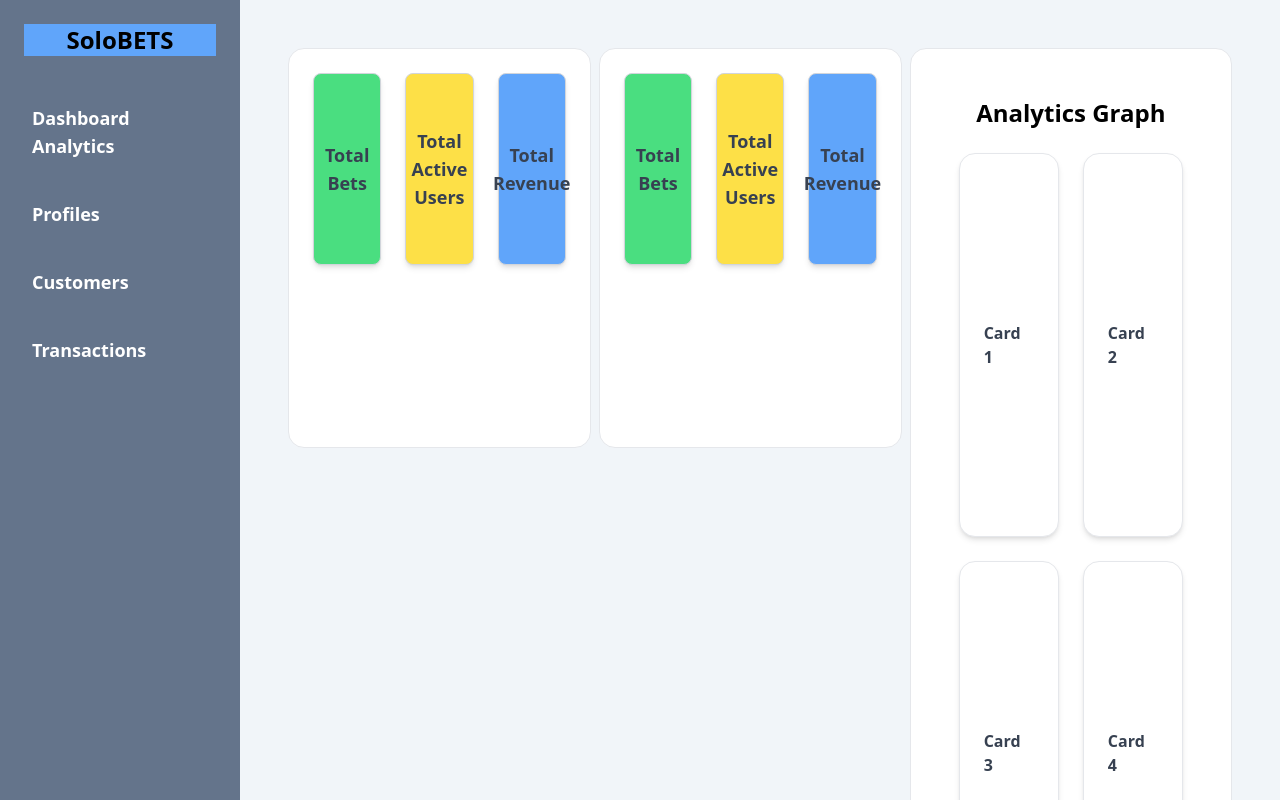
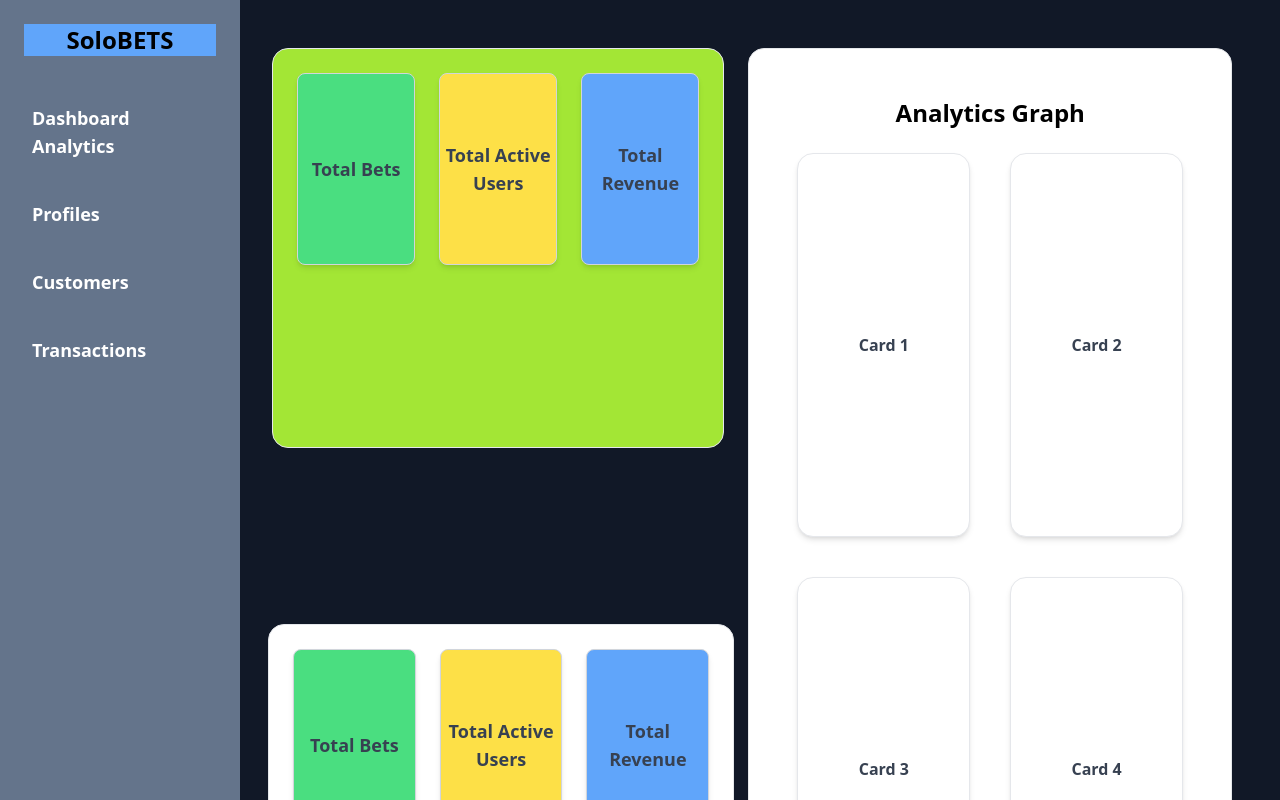
Before and after one commit to sololemons/BettingDashboard, a Vue app: page /analytics in a window 1280 px wide. Built offline with nearby package versions, Linux system fonts and the light colour scheme.

Commit message:
second commit

```diff
--- a/src/components/Analytics.vue
+++ b/src/components/Analytics.vue
@@ -1,38 +1,14 @@
 <template>
-  <div class="flex flex-col md:flex-row justify-between items-start gap-2 p-6">
+
+  <div class="flex flex-col md:flex-row justify-between items-start gap-2 p-6 xl:mb-[17%] lg:mb-[3%]">
 
 
-    <div class="relative flex flex-col bg-white rounded-2xl border border-gray-200 p-6 w-full
-    sm:w-11/12 sm:max-w-3xl
-    md:w-3/5 md:max-w-md
-    lg:w-[80%] lg:max-w-3xl lg:h-80
-    xl:w-[70%] xl:max-w-4xl xl:h-[400px]
-    2xl:w-[60%] 2xl:max-w-5xl 2xl:h-[500px]">
-
-
-      <div class="grid grid-cols-1 sm:grid-cols-2 lg:grid-cols-3 gap-6 ">
-        <div class="bg-green-400 h-40 sm:h-48 rounded-lg shadow-md flex items-center justify-center
-          transform hover:scale-95 transition border border-gray-300">
-          <p class="text-gray-700 font-semibold text-lg text-center">Total Bets</p>
-        </div>
-
-        <div class="bg-yellow-300 h-40 sm:h-48 rounded-lg shadow-md flex items-center justify-center
-          transform hover:scale-95 transition border border-gray-300">
-          <p class="text-gray-700 font-semibold text-lg text-center">Total Active Users</p>
-        </div>
-
-        <div class="bg-blue-400 h-40 sm:h-48 rounded-lg shadow-md flex items-center justify-center
-          transform hover:scale-95 transition border border-gray-300">
-          <p class="text-gray-700 font-semibold text-lg text-center">Total Revenue</p>
-        </div>
-      </div>
-    </div>
-    <div class="relative flex flex-col bg-white rounded-2xl border border-gray-200 p-6 w-full
-    sm:w-11/12 sm:max-w-3xl
-    md:w-3/5 md:max-w-md
-    lg:w-[80%] lg:max-w-3xl lg:h-80
-    xl:w-[70%] xl:max-w-4xl xl:h-[400px]
-    2xl:w-[60%] 2xl:max-w-5xl 2xl:h-[500px]">
+    <div class="relative flex flex-col bg-lime-400 rounded-2xl border border-gray-200 p-6 w-full
+    sm:w-11/12
+    md:w-[53%] md:-left-4
+    lg:w-[80%] lg:h-80
+    xl:w-[70%] xl:h-[400px]
+   ">
 
 
       <div class="grid grid-cols-1 sm:grid-cols-2 lg:grid-cols-3 gap-6 ">
@@ -60,11 +36,10 @@
 
     <div class="flex flex-col sm:flex-row justify-between items-start bg-white p-6 rounded-2xl border border-gray-200
         w-full
-        sm:max-w-screen-sm sm:w-[90%] sm:h-[450px]
-        md:max-w-screen-md md:w-[60%] md:h-[650px]
-        lg:max-w-screen-lg lg:w-[50%] lg:h-[600px]
-        2xl:max-w-screen-2x1 2x1:w-[85%] 2x1:h-[800px]
-        xl:max-w-screen-xl xl:w-[75%] xl:h-[780px] mx-auto"
+         sm:w-[90%] sm:h-[450px]
+         md:w-[60%] md:h-[650px]
+         lg:w-[60%] lg:h-[600px]
+         xl:w-[75%] xl:h-[780px]"
         >
 
   <div class="flex flex-col items-center justify-start h-screen w-full p-6">
@@ -75,25 +50,25 @@
     </div>
 
 
-    <div class="grid grid-cols-1 sm:grid-cols-2 lg:grid-cols-4 xl:grid-cols-2 gap-6 w-full max-w-screen-lg">
+    <div class="grid grid-cols-1 sm:grid-cols-2 lg:grid-cols-2 xl:grid-cols-2 gap-10 w-full ">
 
 
-      <div class="bg-white p-6 rounded-2xl shadow-md border border-gray-200 flex items-center justify-center h-56  sm:h-44 xl:h-96 lg:h-56 md:h-52 ">
+      <div class="bg-white p-6 rounded-2xl shadow-md border border-gray-200 flex items-center justify-center  h-56  sm:h-44 xl:h-96 lg:h-56 md:h-60">
         <p class="text-gray-700 font-semibold">Card 1</p>
       </div>
 
 
-      <div class="bg-white p-6 rounded-2xl shadow-md border border-gray-200 flex items-center justify-center h-56  sm:h-44 xl:h-96 lg:h-56 md:h-52">
+      <div class="bg-white p-6 rounded-2xl shadow-md border border-gray-200 flex items-center justify-center h-56  sm:h-44 xl:h-96 lg:h-56 md:h-60">
         <p class="text-gray-700 font-semibold">Card 2</p>
       </div>
 
 
-      <div class="bg-white p-6 rounded-2xl shadow-md border border-gray-200 flex items-center justify-center h-56  sm:h-44 xl:h-96 lg:h-56 md:h-52">
+      <div class="bg-white p-6 rounded-2xl shadow-md border border-gray-200 flex items-center justify-center h-56  sm:h-44 xl:h-96 lg:h-56 md:h-60">
         <p class="text-gray-700 font-semibold">Card 3</p>
       </div>
 
 
-      <div class="bg-white p-6 rounded-2xl shadow-md border border-gray-200 flex items-center justify-center h-56 sm:h-44 xl:h-96 lg:h-56 md:h-52">
+      <div class="bg-white p-6 rounded-2xl shadow-md border border-gray-200 flex items-center justify-center h-56 sm:h-44 xl:h-96 lg:h-56 md:h-60">
         <p class="text-gray-700 font-semibold">Card 4</p>
       </div>
 
@@ -108,5 +83,33 @@
 
 
   </div>
+  <div class="relative flex flex-col bg-white rounded-2xl border border-gray-200 p-6
+  sm:w-11/12
+  md:w-[45%] md:-mt-[40%] md:-left-2
+  lg:w-[54%] lg:h-96 lg:left-1
+  xl:w-[47%] xl:h-[490px]
+  ">
+
+
+    <div class="grid grid-cols-1 sm:grid-cols-2 lg:grid-cols-3 gap-6 ">
+      <div class="bg-green-400 h-40 sm:h-48 rounded-lg shadow-md flex items-center justify-center
+        transform hover:scale-95 transition border border-gray-300">
+        <p class="text-gray-700 font-semibold text-lg text-center">Total Bets</p>
+      </div>
+
+      <div class="bg-yellow-300 h-40 sm:h-48 rounded-lg shadow-md flex items-center justify-center
+        transform hover:scale-95 transition border border-gray-300">
+        <p class="text-gray-700 font-semibold text-lg text-center">Total Active Users</p>
+      </div>
+
+      <div class="bg-blue-400 h-40 sm:h-48 rounded-lg shadow-md flex items-center justify-center
+        transform hover:scale-95 transition border border-gray-300">
+        <p class="text-gray-700 font-semibold text-lg text-center">Total Revenue</p>
+      </div>
+    </div>
+  </div>
+
+
+
 
 </template>
--- /dev/null
+++ b/src/components/BetslipModal.vue
@@ -0,0 +1,31 @@
+<template>
+    <div v-if="isModalOpen" id="betslipModal" class="fixed inset-0 bg-black bg-opacity-65 flex items-center justify-center">
+        <div class="bg-white p-6 rounded-lg shadow-lg w-2/3">
+
+          <button @click="closeModal" class="float-right text-gray-500 text-xl">&times;</button>
+
+          <h2 class="text-lg font-bold mb-3">Bet Slip Details</h2>
+          <table class="w-full border-collapse border border-gray-300">
+            <thead class="bg-gray-800 text-white">
+              <tr>
+                <th class="py-2 px-4">Betslip ID</th>
+                <th>Matches</th>
+                <th class="py-2 px-4">Market</th>
+                <th class="py-2 px-4">Odds</th>
+                <th class="py-2 px-4">Pick</th>
+              </tr>
+            </thead>
+          </table>
+        </div>
+      </div>
+</template>
+<script setup>
+const props = defineProps({
+  isOpen: Boolean,
+});
+const emit = defineEmits(["close"]);
+function closeModal() {
+    emit('close');
+  }
+
+</script>
--- a/src/router/index.js
+++ b/src/router/index.js
@@ -1,9 +1,10 @@
+import { createRouter, createWebHistory } from 'vue-router'
 import Login from '@/views/Login.vue'
 import SignUp from '@/views/SignUp.vue'
 import Dashboard from '@/views/Dashboard.vue'
-import { createRouter, createWebHistory } from 'vue-router'
 import Analytics from '@/components/Analytics.vue'
 import Stle from '@/components/stle.vue'
+import Profiles from '@/components/Profiles.vue'
 
 const router = createRouter({
   history: createWebHistory(import.meta.env.BASE_URL),
@@ -27,6 +28,11 @@ const router = createRouter({
         path: '/analytics',
         name: 'analytics',
         component: Analytics
+        },
+        {
+          path: '/profiles',
+          name: 'profiles',
+          component: Profiles
         }
 
       ]
@@ -38,6 +44,8 @@ const router = createRouter({
 
 
 
+
+
   ]
 })
 
--- a/src/views/Dashboard.vue
+++ b/src/views/Dashboard.vue
@@ -8,7 +8,7 @@
               <router-link to="/analytics" class="block p-2 rounded hover:bg-slate-950 transform hover:scale-95 transition font-bold text-lg ">Dashboard Analytics</router-link>
             </li>
             <li>
-              <router-link to="#" class="block p-2 rounded hover:bg-slate-950 transform hover:scale-95 transition font-bold text-lg">Profiles</router-link>
+              <router-link to="/profiles" class="block p-2 rounded hover:bg-slate-950 transform hover:scale-95 transition font-bold text-lg">Profiles</router-link>
             </li>
             <li>
               <router-link to="#" class="block p-2 rounded hover:bg-slate-950 transform hover:scale-95 transition font-bold text-lg">Customers</router-link>
@@ -19,7 +19,7 @@
           </ul>
         </nav>
       </aside>
-      <main class="flex-1 p-6 bg-slate-100 overflow-auto scrollbar-hide">
+      <main class="flex-1 p-6 bg-gray-900 overflow-auto scrollbar-hide">
         <router-view></router-view>
       </main>
     </div>
--- a/src/views/Login.vue
+++ b/src/views/Login.vue
@@ -25,7 +25,6 @@ const phone = ref('');
 const password = ref('');
 
 const handleSubmit = () => {
-  console.log('Phone:', phone.value);
-  console.log('Password:', password.value);
+
 };
   </script>
--- a/src/views/SignUp.vue
+++ b/src/views/SignUp.vue
@@ -28,9 +28,7 @@ const password = ref('');
 const confirmPassword = ref('');
 
 const handleSubmit = () => {
-  console.log('Phone:', phone.value);
-  console.log('Password:', password.value);
-  console.log('ConfirmPassword', confirmPassword.value)
+
 
 };
 </script>
```
Also changed, not shown: src/components/Profiles.vue (+107 -0 lines), 1 other file (tests, documents, lock files or other folders).
